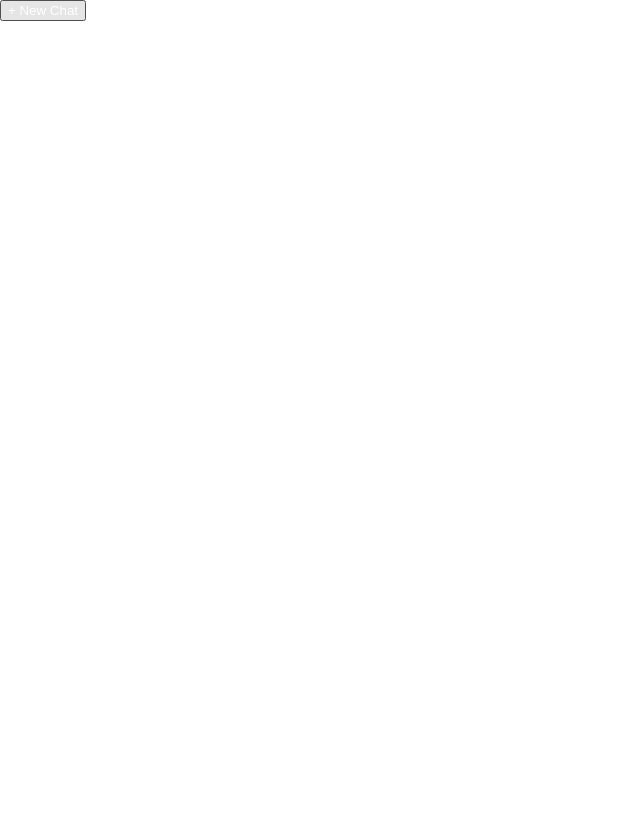
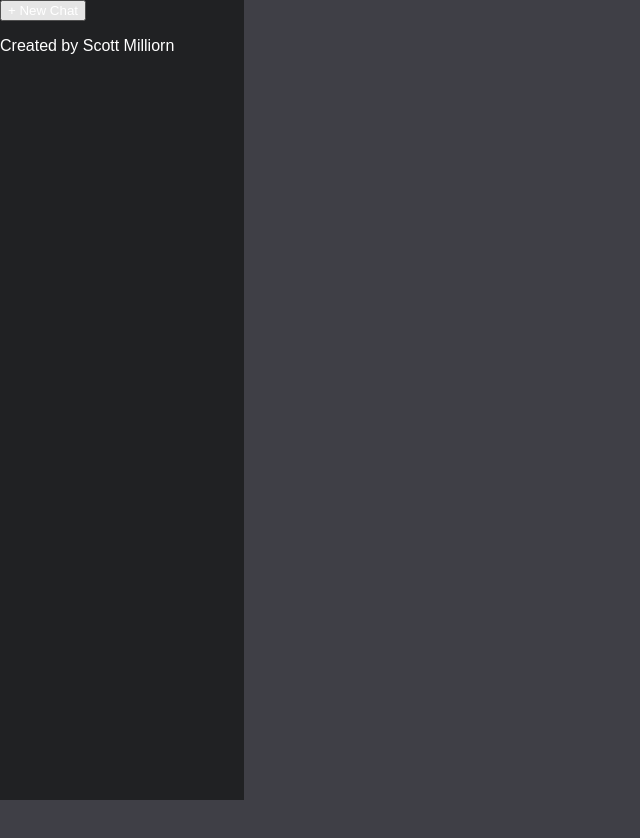
Before and after one commit to milliorn/chatgpt-clone, a React app: page / in a window 1280 px wide. Shown: the top 838 px of the page, without its empty margins (0-640 px from the left). Before the commit the page ends 800 px from the top, so only its background shows below. Built offline with nearby package versions, Linux system fonts and the light colour scheme; the HTML template or start-up script is replaced by a standard one.

Commit message:
app side bar main css

```diff
--- a/src/App.tsx
+++ b/src/App.tsx
@@ -1,7 +1,7 @@
 // main app
 function App(): JSX.Element {
   return (
-    <div className="App">
+    <div className="app">
       <section className="side-bar">
         <button>+ New Chat</button>
         <ul className="history"></ul>
--- a/src/index.css
+++ b/src/index.css
@@ -9,3 +9,18 @@ body {
   margin: 0;
   padding: 0;
 }
+
+.app {
+  background-color: #3f3f46;
+}
+
+.side-bar {
+  background-color: #202123;
+  height: 100vh;
+  width: 244px;
+}
+
+.main {
+  height: 100vh;
+  width: 100%;
+}
```
